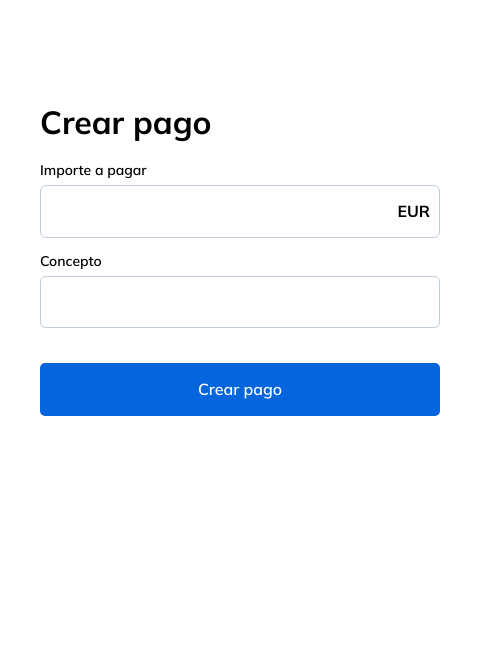
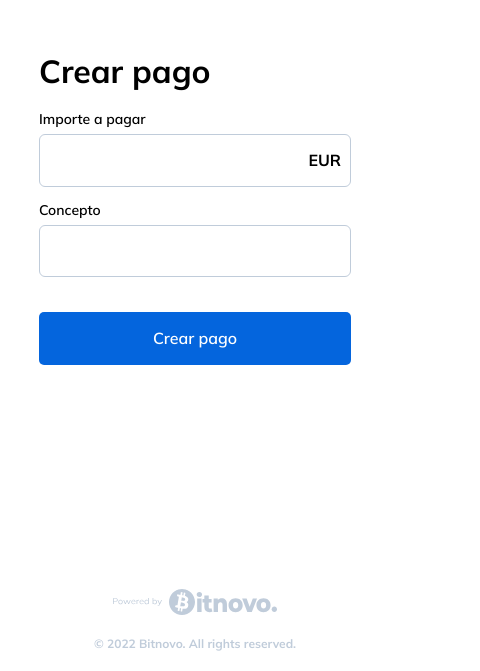
Before and after one commit to Naza2021/PruebaTecnica5, a React (Vite) app: page / in a window 390 px wide. Shown: the part 173-844 px from the top of the page, 480 px wide, since content can reach past the window. Built offline with nearby package versions, Linux system fonts and the light colour scheme.

Commit message:
Total responsive

```diff
--- a/src/App.jsx
+++ b/src/App.jsx
@@ -6,6 +6,7 @@ import { Routes, Route, useNavigate } from 'react-router-dom'
 import Merchantpayscreen from '@Screens/MerchantpayScreen'
 import Userpayscreen from '@Screens/UserpayScreen'
 import Showmerchantpayscreen from '@Screens/ShowMerchantPayScreen'
+import { PoweredByBitnovo } from '@Img/Images'
 
 export const Page404 = ({ customMessage, customInfo }) => {
   const navigate = useNavigate()
@@ -28,6 +29,11 @@ function App() {
           <Route path='/payment/:identifierId' element={<Userpayscreen />}></Route>
         </Routes>
       </div>
+      <footer>
+        <img src={PoweredByBitnovo} alt='Powered by bitnovo' />
+        <div />
+        <h2>© 2022 Bitnovo. All rights reserved.</h2>
+      </footer>
     </div>
   )
 }
--- a/src/App.module.scss
+++ b/src/App.module.scss
@@ -4,9 +4,44 @@
   height: 100vh;
   display: flex;
   flex-direction: column;
+  & > footer {
+    display: flex;
+    gap: 15rem;
+    width: 100%;
+    align-items: center;
+    justify-content: center;
+    padding-bottom: 20rem;
+    margin-top: 20rem;
+    & > img {
+      height: 26rem;
+      margin-bottom: 7rem;
+    }
+    & > div {
+      width: 1rem;
+      height: 26rem;
+      background-color: #c0ccda;
+    }
+    & > h2 {
+      font-weight: 700;
+      color: #c0ccda;
+      margin: 0;
+      font-size: 12rem;
+    }
+  }
 }
 
 .FormsContainer {
   margin: auto;
-  padding: 40rem;
+  // padding: 40rem;
 }
+
+@media (max-width: 450px) {
+  .GeneralContainer {
+    & > footer {
+      flex-direction: column;
+      & > div {
+        display: none;
+      }
+    }
+  }
+}
--- a/src/Components/Finalpayform/Finalpayform.module.scss
+++ b/src/Components/Finalpayform/Finalpayform.module.scss
@@ -6,7 +6,7 @@
 }
 
 .PayContextInfoContainer {
-  width: 600rem;
+  width: min(600rem, 80vw);
   & > div {
     background-color: #f9fafc;
     border-radius: 8rem;
@@ -29,11 +29,13 @@
   width: 100%;
   padding: 0 30rem;
   align-items: center;
+  gap: 15rem;
   & h2 {
     margin: 0;
     font-size: 16rem;
     color: #002859;
     font-weight: 600;
+    text-align: right;
   }
   & .BoldStyle {
     font-weight: 700;
@@ -46,6 +48,7 @@
     font-weight: 700;
     font-size: 16rem;
     color: #002859;
+    text-align: left;
   }
   & > span {
     display: flex;
@@ -59,13 +62,6 @@
       height: 26rem;
       width: 26rem;
     }
-  }
-}
-
-.SelectorCurrency {
-  width: 600rem;
-  & > button {
-    width: 100%;
   }
 }
 
@@ -107,8 +103,8 @@
 }
 
 .PayInfo {
-  width: 600rem;
-  height: 500rem;
+  width: min(600rem, 80vw);
+  min-height: 500rem;
   background-color: #f9fafc;
   border-radius: 8rem;
   display: flex;
--- a/src/Components/Payform/Payform.module.scss
+++ b/src/Components/Payform/Payform.module.scss
@@ -1,6 +1,7 @@
 @use '@Root/Mixins' as *;
 
 .CreatePaymentContainer {
+  width: min(400rem, 80vw);
   & > h1 {
     font-size: 32rem;
   }
@@ -8,7 +9,7 @@
     display: flex;
     flex-direction: column;
     gap: 15rem;
-    width: 400rem;
+    width: 100%;
     & > [id='GenericInputContainer'] {
       width: 100%;
     }
@@ -21,7 +22,7 @@
 }
 
 .PayContextInfoContainer {
-  width: 600rem;
+  width: min(600rem, 80vw);
   & > div {
     background-color: #f9fafc;
     border-radius: 8rem;
@@ -44,11 +45,13 @@
   width: 100%;
   padding: 0 30rem;
   align-items: center;
+  gap: 15rem;
   & h2 {
     margin: 0;
     font-size: 16rem;
     color: #002859;
     font-weight: 600;
+    text-align: right;
   }
   & .BoldStyle {
     font-weight: 700;
@@ -61,6 +64,7 @@
     font-weight: 700;
     font-size: 16rem;
     color: #002859;
+    text-align: left;
   }
   & > span {
     display: flex;
@@ -78,7 +82,7 @@
 }
 
 .SelectorCurrency {
-  width: 600rem;
+  width: min(600rem, 80vw);
   & > button {
     width: 100%;
   }
--- /dev/null
+++ b/src/Images/Images.jsx
@@ -0,0 +1,3 @@
+import PoweredByBitnovo from '@Img/PoweredByBitnovo.svg'
+
+export { PoweredByBitnovo }
```
Also changed, not shown: src/Components/Payform/Payform.jsx (+0 -86 lines), src/Images/PoweredByBitnovo.svg (added), 1 other file (tests, documents, lock files or other folders).
